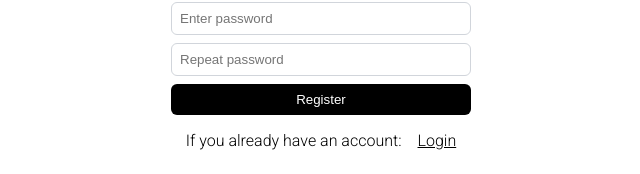
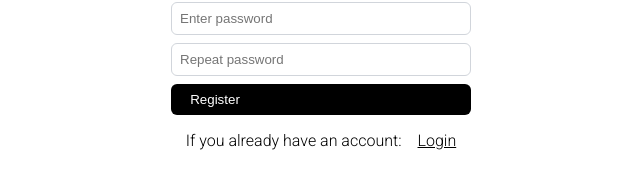
Before and after one commit to medvedev888/Information_systems_1, a Vue app in the folder frontend/: page /registration in a window 1280 px wide. Shown: the part 372-546 px from the top of the page, without its empty margins (319-959 px from the left). Built offline with nearby package versions, Linux system fonts and the light colour scheme.

Commit message:
refactor: update button.vue

```diff
--- a/frontend/src/components/button.vue
+++ b/frontend/src/components/button.vue
@@ -1,13 +1,16 @@
 <script setup>
 defineProps({
-  label: { type: String, default: "Click me" }
+  label: {type: String, default: "Click me"},
+  type: {type: String, default: "button"},
+  icon: Object
 })
 defineEmits(["click"])
 </script>
 
 <template>
-  <button class="btn" @click="$emit('click')">
-    {{ label }}
+  <button :type="type" class="btn" @click="$emit('click')">
+    <component v-if="icon" :is="icon" class="btn-icon"/>
+    <span v-else-if="label">{{ label }}</span>
   </button>
 </template>
 
@@ -20,10 +23,18 @@ defineEmits(["click"])
   border-radius: 0.375rem;
   cursor: pointer;
   font-weight: 500;
-  transition: background 0.2s;
+  display: flex;
+  align-items: center;
+  gap: 0.5rem;
 }
 
 .btn:hover {
   background-color: #111827;
 }
+
+.btn-icon {
+  width: 16px;
+  height: 16px;
+  fill: currentColor;
+}
 </style>
```
